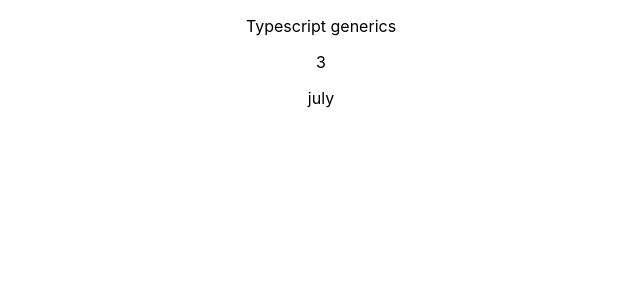
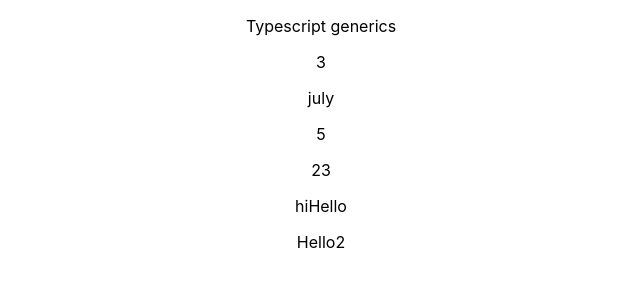
Before and after one commit to NidhitheCoder/advanced-react, a React (Create React App) app in the folder typescript-generics/: page / in a window 1280 px wide. Shown: the top 300 px of the page, without its empty margins (319-959 px from the left). Built offline with nearby package versions, Linux system fonts and the light colour scheme.

Commit message:
feat: default props, multiple props in generics

```diff
--- a/typescript-generics/src/App.tsx
+++ b/typescript-generics/src/App.tsx
@@ -1,17 +1,26 @@
 import React from 'react';
 import './App.css';
-import { last } from './generics';
+import { last, makeArr, sample } from './generics';
 
 function App() {
-
 const l = last([1,2,3]);
 const l2 = last(['hi', 'hello', 'july']);
 // const l2 = last<string>(['hi', 'hello', 'july']); // You can specifically say what type is using in this generics
+const arrayValue = makeArr(5);
+
+const value1 = sample(2, 3);
+const value2 = sample('hi', 'Hello');
+const value3 = sample<string | null, number> ('Hello', 2);
+
   return (
     <div className="App">
      <p>Typescript generics</p>
      <p>{l}</p>
      <p>{l2}</p>
+     <p>{arrayValue}</p>
+     <p>{value1}</p>
+     <p>{value2}</p>
+     <p>{value3}</p>
     </div>
   );
 }
--- a/typescript-generics/src/generics.ts
+++ b/typescript-generics/src/generics.ts
@@ -16,3 +16,13 @@ export const last = <T>(arr: T[]) => {
 
 // export const last = <T>(arr: T[]): T => { // when we are using :T that helps to make sure the return type is T only.
 // }
+
+export const makeArr = (x: number) => {
+  return [x];
+};
+
+// Multiple props
+// export const sample = <T, Y = number>(x: T, y: Y) => { // Here we can say specifically the number types only
+export const sample = <T, Y>(x: T, y: Y) => {
+  return [x, y]
+}
```
